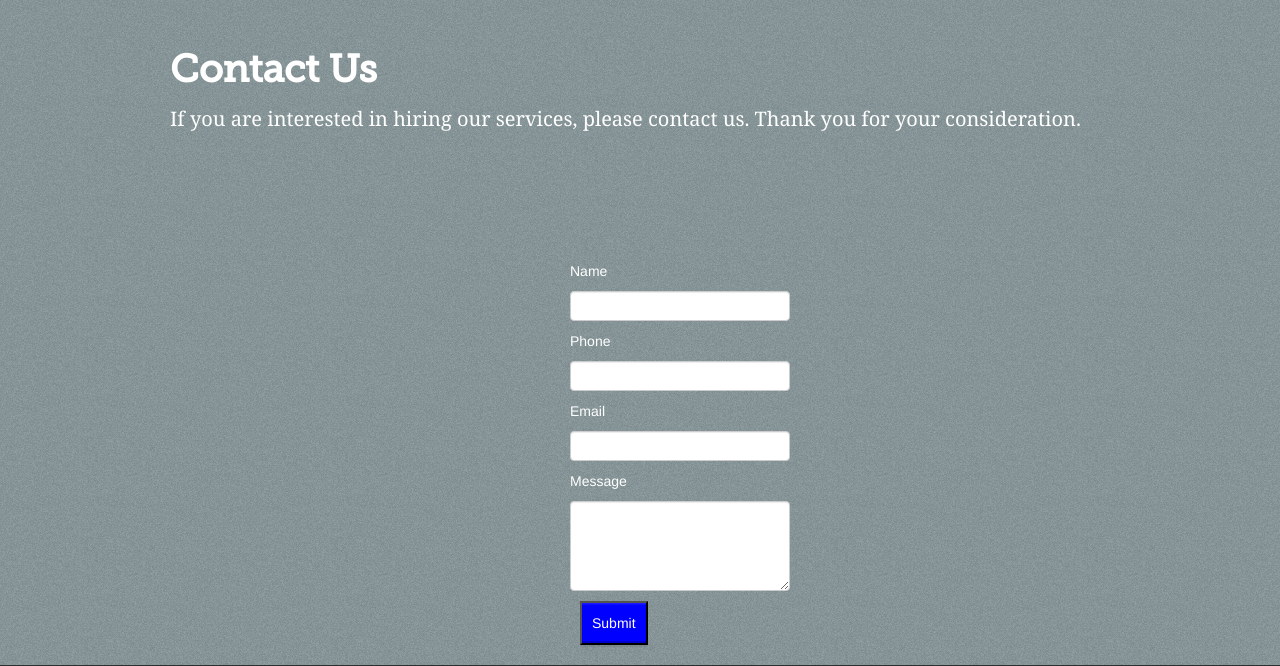
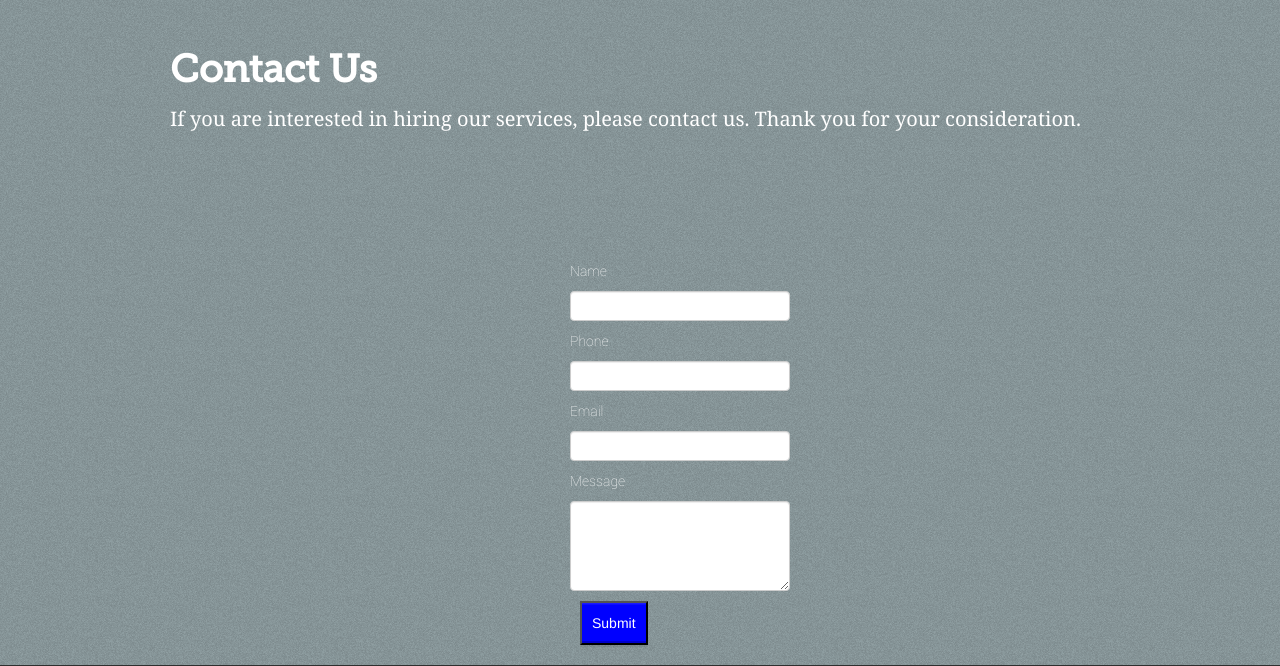
Before and after one commit to smogi/ivyWebsite, a Django app: template ivywire/ivywire/templates/contact.html in a window 1280 px wide. Shown: the part 81-747 px from the top of the page. Run offline with Django 3.2, Linux system fonts and the light colour scheme; the template is opened without the code that fills it, so the values that code supplies are empty.

Commit message:
v.0.2.10

```diff
--- a/ivywire/ivywire/assets/css/style2.css
+++ b/ivywire/ivywire/assets/css/style2.css
@@ -119,6 +119,12 @@ footer.text1 {
 	float:right;
 }
 
+.inputform{
+
+color:#FFFFFF;
+
+}
+
 .middler{
 	clear: both;
     float: left;
--- a/ivywire/ivywire/templates/contact.html
+++ b/ivywire/ivywire/templates/contact.html
@@ -51,26 +51,25 @@
    <div class="clientContactForm">
    <form name="clientForm" method="POST" id="contact">
    <label for="name">
-
-   <p class="white">Name</p>
+   <p class="inputform"><font face="RobotoFont2">Name</font></p>
    </label>
   <input id="name" name="name" type="text"/>
   <br/>
   <label for="phone">
 
-  <p class="white">Phone</p>
+  <p class="white"><font face="RobotoFont2">Phone</font></p>
   </label>
   <input id="phone" name="phone" type="text"/>
   <br/>
   <label for="email">
 
-  <p class="white">Email</p>
+  <p class="white"><font face="RobotoFont2">Email</font></p>
   </label>
   <input id="email" name="email" type="text"/>
   <br/>
 
   <label for="message">
-  <p class="white">Message</p>
+  <p class="white"><font face="RobotoFont2">Message</font></p>
   </label>
 
  <TextArea id="message" name="message" cols="100" rows="4">
```
